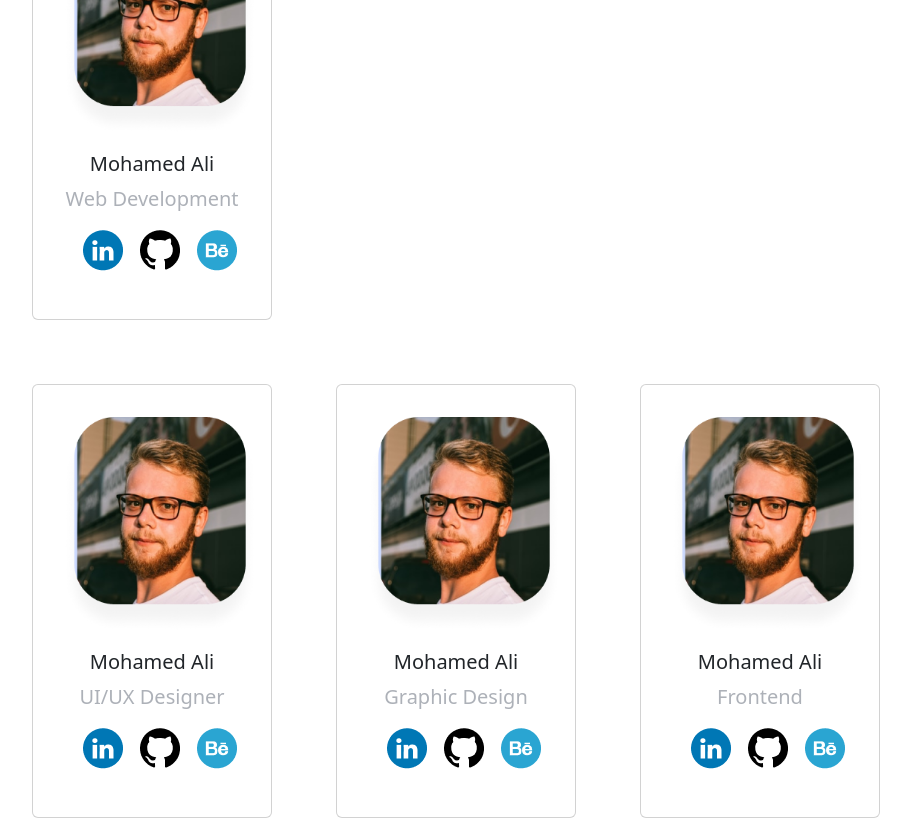
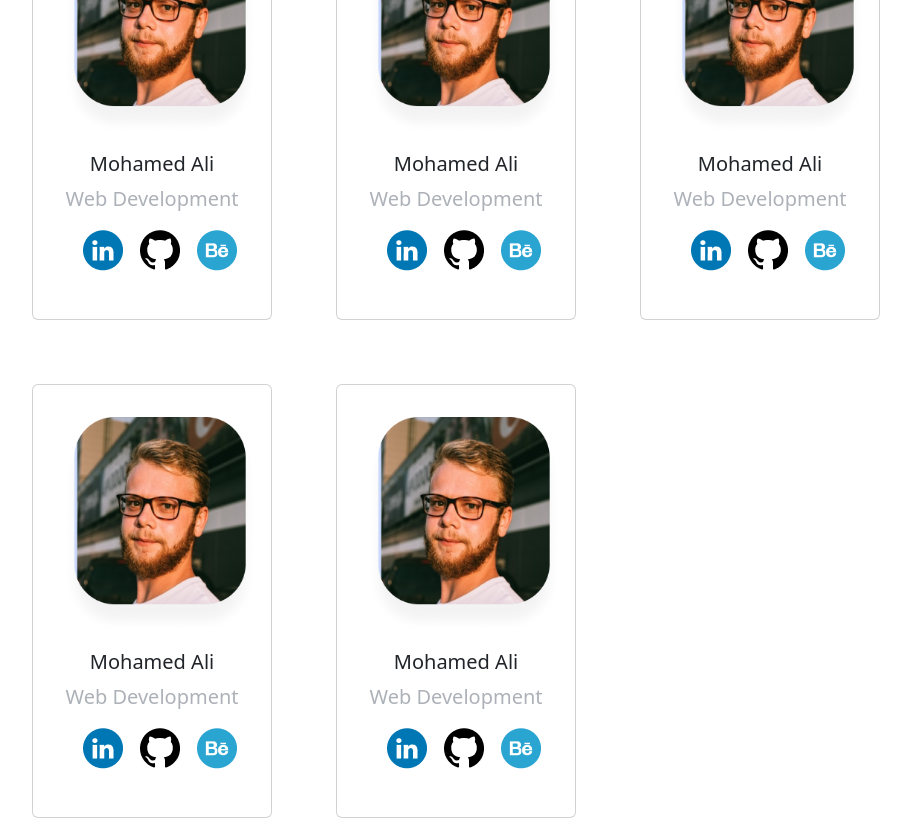
Before and after one commit to m21102001/unigroup, a React (Vite) app: page / in a window 1280 px wide. Shown: the part 5340-6160 px from the top of the page, without its empty margins (106-1017 px from the left). Built offline with nearby package versions, Linux system fonts and the light colour scheme.

Commit message:
fixed card (one row don't tow rows) ayman
fixed card (one row don't tow rows)

```diff
--- a/src/components/Team.jsx
+++ b/src/components/Team.jsx
@@ -37,8 +37,8 @@ function Team() {
         </ButtonGroup>
       </ButtonToolbar>
       <Container className=' d-flex flex-column justify-content-center align-items-center'>
-        <Row  className='row row-team ms-4'>
-    <Card style={{ width: '15rem' , margin:"2rem" }}>
+        <Row className='row row-team ms-4'>
+          <Card style={{ width: '15rem', margin: "2rem" }}>
             <img src={team} alt="" />
             <Card.Body>
               <Card.Title>Mohamed Ali</Card.Title>
@@ -48,7 +48,7 @@ function Team() {
               <img src={Behance} alt="" />
             </Card.Body>
           </Card>
-    <Card style={{ width: '15rem' , margin: "2rem" }}>
+          <Card style={{ width: '15rem', margin: "2rem" }}>
             <img src={team} alt="" />
             <Card.Body>
               <Card.Title >Mohamed Ali</Card.Title>
@@ -58,8 +58,7 @@ function Team() {
               <img src={Behance} alt="" />
             </Card.Body>
           </Card>
-
-    <Card style={{ width: '15rem' , margin: "2rem" }}>
+          <Card style={{ width: '15rem', margin: "2rem" }}>
             <img src={team} alt="" />
             <Card.Body>
               <Card.Title>Mohamed Ali</Card.Title>
@@ -69,7 +68,47 @@ function Team() {
               <img src={Behance} alt="" />
             </Card.Body>
           </Card>
-    <Card style={{ width: '15rem' , margin: "2rem 2rem" }}>
+          <Card style={{ width: '15rem', margin: "2rem 2rem" }}>
+            <img src={team} alt="" />
+            <Card.Body>
+              <Card.Title>Mohamed Ali</Card.Title>
+              <Card.Text className='text'>Web Development</Card.Text>
+              <img src={linkedin} alt="" />
+              <img src={Github} alt="" />
+              <img src={Behance} alt="" />
+            </Card.Body>
+          </Card>
+          <Card style={{ width: '15rem', margin: "2rem 2rem" }}>
+            <img src={team} alt="" />
+            <Card.Body>
+              <Card.Title>Mohamed Ali</Card.Title>
+              <Card.Text className='text'>Web Development</Card.Text>
+              <img src={linkedin} alt="" />
+              <img src={Github} alt="" />
+              <img src={Behance} alt="" />
+            </Card.Body>
+          </Card>
+          <Card style={{ width: '15rem', margin: "2rem 2rem" }}>
+            <img src={team} alt="" />
+            <Card.Body>
+              <Card.Title>Mohamed Ali</Card.Title>
+              <Card.Text className='text'>Web Development</Card.Text>
+              <img src={linkedin} alt="" />
+              <img src={Github} alt="" />
+              <img src={Behance} alt="" />
+            </Card.Body>
+          </Card>
+          <Card style={{ width: '15rem', margin: "2rem 2rem" }}>
+            <img src={team} alt="" />
+            <Card.Body>
+              <Card.Title>Mohamed Ali</Card.Title>
+              <Card.Text className='text'>Web Development</Card.Text>
+              <img src={linkedin} alt="" />
+              <img src={Github} alt="" />
+              <img src={Behance} alt="" />
+            </Card.Body>
+          </Card>
+          <Card style={{ width: '15rem', margin: "2rem 2rem" }}>
             <img src={team} alt="" />
             <Card.Body>
               <Card.Title>Mohamed Ali</Card.Title>
@@ -80,8 +119,9 @@ function Team() {
             </Card.Body>
           </Card>
         </Row>
-    <Row  className='row row-team ms-4'>
-    <Card style={{ width: '15rem' , margin: "2rem 2rem" }}>
+
+        {/* <Row className='row row-team ms-4'>
+          <Card style={{ width: '15rem', margin: "2rem 2rem" }}>
             <img src={team} alt="" />
             <Card.Body>
               <Card.Title>Mohamed Ali</Card.Title>
@@ -91,7 +131,7 @@ function Team() {
               <img src={Behance} alt="" />
             </Card.Body>
           </Card>
-    <Card style={{ width: '15rem' , margin: "2rem 2rem" }}>
+          <Card style={{ width: '15rem', margin: "2rem 2rem" }}>
             <img src={team} alt="" />
             <Card.Body>
               <Card.Title>Mohamed Ali</Card.Title>
@@ -101,7 +141,7 @@ function Team() {
               <img src={Behance} alt="" />
             </Card.Body>
           </Card>
-    <Card style={{ width: '15rem' , margin: "2rem 2rem" }}>
+          <Card style={{ width: '15rem', margin: "2rem 2rem" }}>
             <img src={team} alt="" />
             <Card.Body>
               <Card.Title>Mohamed Ali</Card.Title>
@@ -111,7 +151,7 @@ function Team() {
               <img src={Behance} alt="" />
             </Card.Body>
           </Card>
-    <Card style={{ width: '15rem' , margin: "2rem 2rem" }}>
+          <Card style={{ width: '15rem', margin: "2rem 2rem" }}>
             <img src={team} alt="" />
             <Card.Body>
               <Card.Title>Mohamed Ali</Card.Title>
@@ -121,7 +161,7 @@ function Team() {
               <img src={Behance} alt="" />
             </Card.Body>
           </Card>
-    </Row>
+        </Row> */}
       </Container>
 
     </div>
```
Lines whose indentation alone changed are shown as unchanged.
